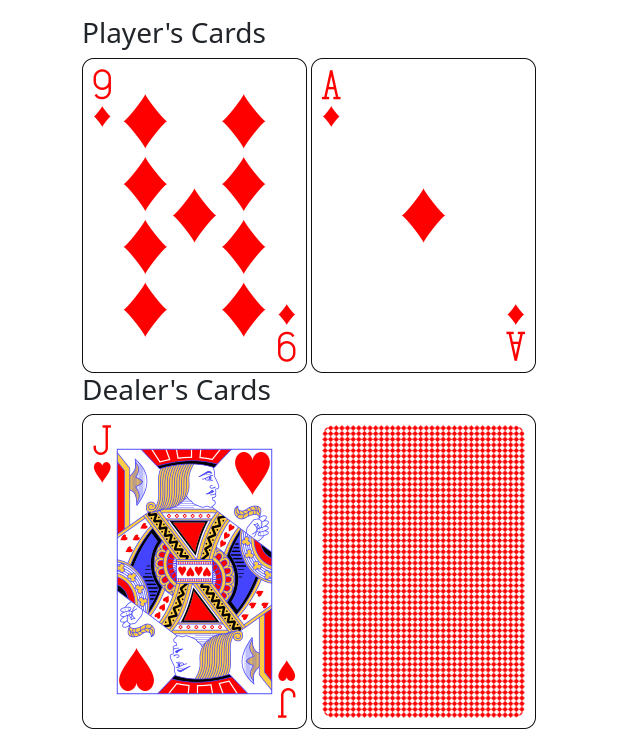
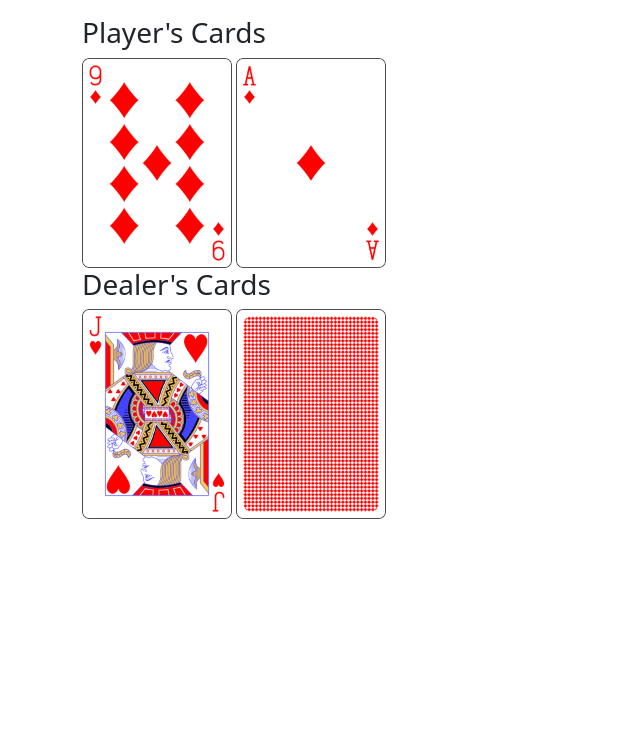
Before and after one commit to stijnzwl/flaskproject, a Flask app: page /blackjack in a window 1280 px wide. Shown: the part 56-800 px from the top of the page, without its empty margins (0-640 px from the left). Run offline with Flask 3, Linux system fonts and the light colour scheme; the visitor is signed in with stand-in values (Sample User, id 1); data comes from the database, SQL or seed files in the repository; both versions use the stored data as it was after the commit; some libraries are stand-ins or nearby versions.

Commit message:
databasegame

```diff
--- a/app/models.py
+++ b/app/models.py
@@ -133,3 +133,8 @@ class Post(db.Model):
 
     def __repr__(self):
         return "<Post {}>".format(self.body)
+
+
+
+class Game(db.Model):
+    id: so.Mapped[int] = so.mapped_column(primary_key=True)
--- /dev/null
+++ b/app/static/css/style.css
@@ -0,0 +1,4 @@
+.card-image {
+    width: 150px;
+    height: auto;
+  }
--- a/app/templates/base.html
+++ b/app/templates/base.html
@@ -11,6 +11,7 @@
   {% endif %}
   <link href="https://cdn.jsdelivr.net/npm/bootstrap@5.3.2/dist/css/bootstrap.min.css" rel="stylesheet"
     integrity="sha384-T3c6CoIi6uLrA9TneNEoa7RxnatzjcDSCmG1MXxSR1GAsXEV/Dwwykc2MPK8M2HN" crossorigin="anonymous">
+  <link rel="stylesheet" href="/static/css/style.css">
 </head>
 
 <body>
--- a/app/templates/casino/blackjack.html
+++ b/app/templates/casino/blackjack.html
@@ -5,12 +5,12 @@
 
 <h3>Player's Cards</h3>
 {% for card in player_hand %}
-<img src="{{ url_for('static', filename=card[2]) }}">
+<img src="{{ url_for('static', filename=card[2]) }}" class="card-image">
 {% endfor %}
 
 <H3>Dealer's Cards</H3>
-<img src="{{ url_for('static', filename=dealer_hand[0][2]) }}" alt="{{ dealer_hand[0][0] }}">
-<img src="{{ url_for('static', filename='/cards/2B.png') }}">
+<img src="{{ url_for('static', filename=dealer_hand[0][2]) }}" alt="{{ dealer_hand[0][0] }}" class="card-image">
+<img src="{{ url_for('static', filename='/cards/2B.png') }}" class="card-image">
 
 
 {% endblock %}
```
Also changed, not shown: app.db.
